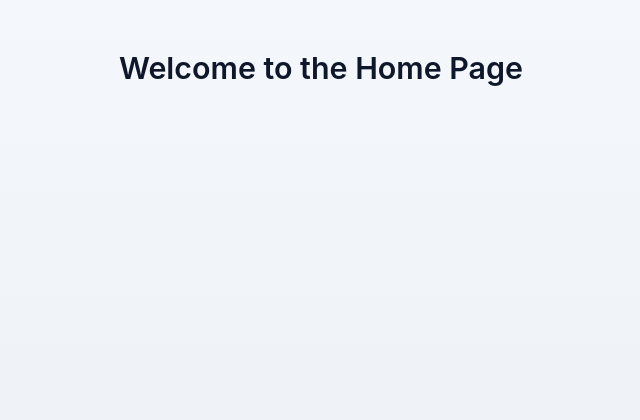
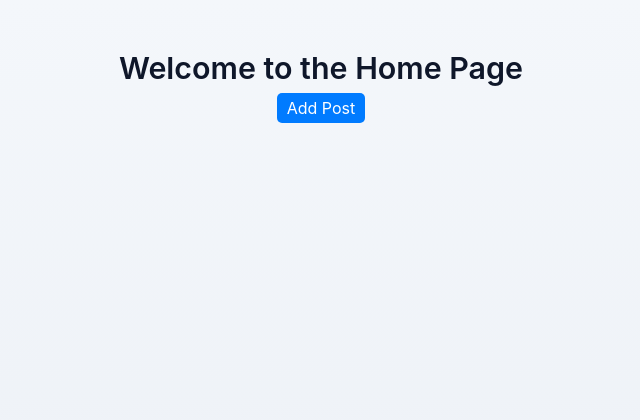
Before and after one commit to mohammed-ashrf/flask, a Flask app: page / in a window 1280 px wide. Shown: the top 420 px of the page, without its empty margins (319-959 px from the left). Run offline with Flask 3, Linux system fonts and the light colour scheme.

Commit message:
version: day02

```diff
--- a/app.py
+++ b/app.py
@@ -1,8 +1,22 @@
+import os
+
+from dotenv import load_dotenv
 from flask import Flask, render_template, url_for, redirect, request
+from db import db
+from forms import CommentForm
+from models import Post, Comment
+
 app = Flask(__name__)
+load_dotenv()
+app.config['SQLALCHEMY_DATABASE_URI'] = os.getenv('DATABASE_URL')
+app.config['SECRET_KEY'] = os.getenv('SECRET_KEY', 'dev-secret-key')
+db.init_app(app)
+
 @app.route('/', methods=['GET'])
 def home():
-    return render_template('home.html')
+    posts = Post.query.all()
+    form = CommentForm()
+    return render_template('home.html', posts=posts, form=form)
 
 @app.route('/about', methods=['GET'])
 def about():
@@ -70,5 +84,52 @@ def update_user(id, name=None, age=None):
                 return redirect(url_for('users_list'))
     return render_template('updateUser.html', user=users[id - 1])
 
+
+@app.route('/add-post', methods=['GET', 'POST'])
+def add_post():
+    if request.method == 'POST':
+        title = request.form['title']
+        content = request.form['content']
+        auther = request.form['auther']
+        post = Post(title=title, content=content, auther=auther)
+        db.session.add(post)
+        db.session.commit()
+        return redirect(url_for('home'))
+    return render_template('addPost.html')
+
+
+@app.route('/post/<int:id>', methods=['GET'])
+def post_detail(id):
+    post = Post.query.get_or_404(id)
+    return render_template('postDetails.html', post=post)
+
+@app.route('/post/<int:id>/update', methods=['POST'])
+def update_post(id):
+    post = Post.query.get_or_404(id)
+    post.title = request.form['title']
+    post.content = request.form['content']
+    post.auther = request.form['auther']
+    db.session.commit()
+    return redirect(url_for('post_detail', id=post.id))
+
+
+@app.route('/post/<int:id>/delete', methods=['POST'])
+def delete_post(id):
+    post = Post.query.get_or_404(id)
+    db.session.delete(post)
+    db.session.commit()
+    return redirect(url_for('home'))
+
+@app.route('/post/<int:id>/add-comment', methods=['POST'])
+def add_comment(id):
+    post= Post.query.get_or_404(id)
+    content = request.form['content']
+    comment= Comment(content=content, post=post)
+    db.session.add(comment)
+    db.session.commit()
+    return redirect(url_for('home'))
+
 if __name__ == '__main__':
+    with app.app_context():
+        db.create_all()
     app.run(debug=True)
--- /dev/null
+++ b/db.py
@@ -0,0 +1,3 @@
+from flask_sqlalchemy import SQLAlchemy
+
+db = SQLAlchemy()
--- /dev/null
+++ b/forms.py
@@ -0,0 +1,7 @@
+from flask_wtf import FlaskForm
+from wtforms import StringField, IntegerField, SubmitField
+from wtforms.validators import DataRequired
+
+class CommentForm(FlaskForm):
+    content = StringField('Content', validators=[DataRequired()], render_kw={"placeholder": "Enter your comment here", "class": "input-field"})
+    submit = SubmitField('Submit', render_kw={"class": "submit-btn"})
--- /dev/null
+++ b/requierments.txt
@@ -0,0 +1,4 @@
+flask
+psycopg2-binary
+flask-sqlalchemy
+flask-wtf
--- a/templates/home.html
+++ b/templates/home.html
@@ -10,11 +10,86 @@ Home Page
         text-align: center;
         margin-top: 50px;
     }
+    .post{
+        border: 1px solid #ccc;
+        padding: 20px;
+        width: 500px;
+        margin: 20px auto;
+    }
+    .actions{
+        margin-top: 10px;
+    }
+    .actions a, .actions form{
+        margin-right: 10px;
+    }
+    .add-comment{
+        margin-top: 20px;
+    }
+
+    a{
+        text-decoration: none;
+        color: white;
+        background-color: #007BFF;
+        padding: 5px 10px;
+        border-radius: 5px;
+    }
+    #delete{
+        background-color: #DC3545;
+        color: white;
+        border: none;
+        padding: 5px 10px;
+        border-radius: 5px;
+        cursor: pointer;
+    }
+    .submit-btn{
+        background-color: #007BFF;
+        color: white;
+        border: none;
+        padding: 5px 10px;
+        border-radius: 5px;
+        cursor: pointer;
+    }
+    .input-field{
+        padding: 5px;
+        width: 300px;
+        border-radius: 5px;
+        border: 1px solid #ccc;
+    }
 </style>
 {% endblock %}
 
 {% block content%}
 <div class="home">
     <h1>Welcome to the Home Page</h1>
+    <a href="{{ url_for('add_post') }}">Add Post</a>
+    <div>
+        {% for post in posts %}
+            <div class="post">
+                <h2>{{ post.title }}</h2>
+                <p>{{ post.content }}</p>
+                <p>Author: {{ post.auther }}</p>
+                <div class="actions">
+                    <a href="{{ url_for('post_detail', id=post.id) }}">View Details</a>
+                    <a href="{{ url_for('update_post', id=post.id) }}">Edit</a>
+                    <form action="{{ url_for('delete_post', id=post.id) }}" method="POST" style="display:inline;">
+                        <button type="submit" id="delete">Delete</button>
+                    </form>
+                </div>
+                <div class="add-comment">
+                    <form action="{{ url_for('add_comment', id=post.id) }}" method="POST">
+                        {{form.csrf_token}}
+                        {{ form.content() }}
+                        {{ form.submit() }}
+                    </form>
+                </div>
+                <div>
+                    <h3>Comments:</h3>
+                    {% for comment in post.comments %}
+                        <p>{{ comment.content }}</p>
+                    {% endfor %}
+                </div>
+            </div>
+        {% endfor %}
+    </div>
 </div>
 {% endblock %}
```
Also changed, not shown: models.py (added, +20 -0 lines), templates/addPost.html (added, +47 -0 lines), templates/postDetails.html (added, +65 -0 lines), 3 other files.
